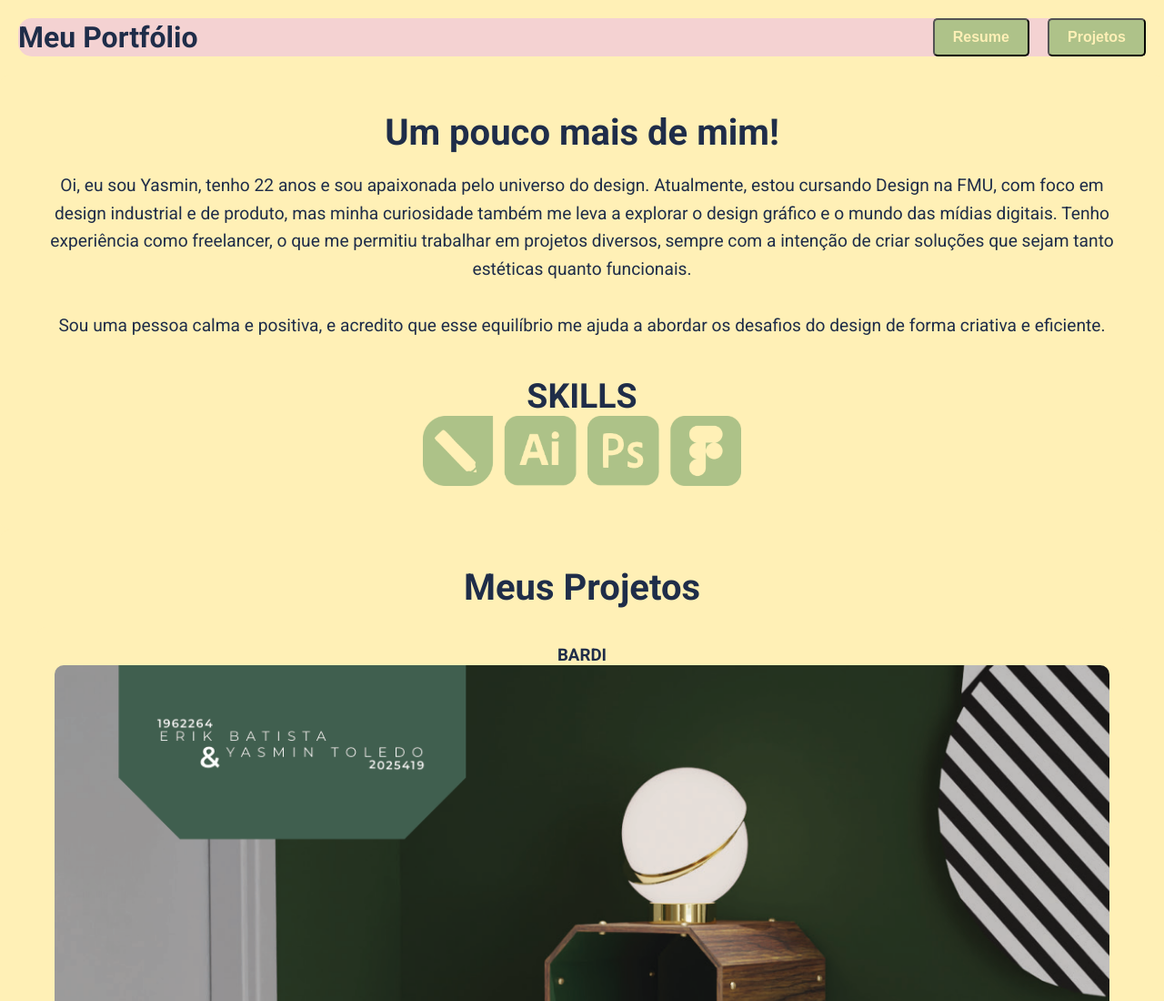
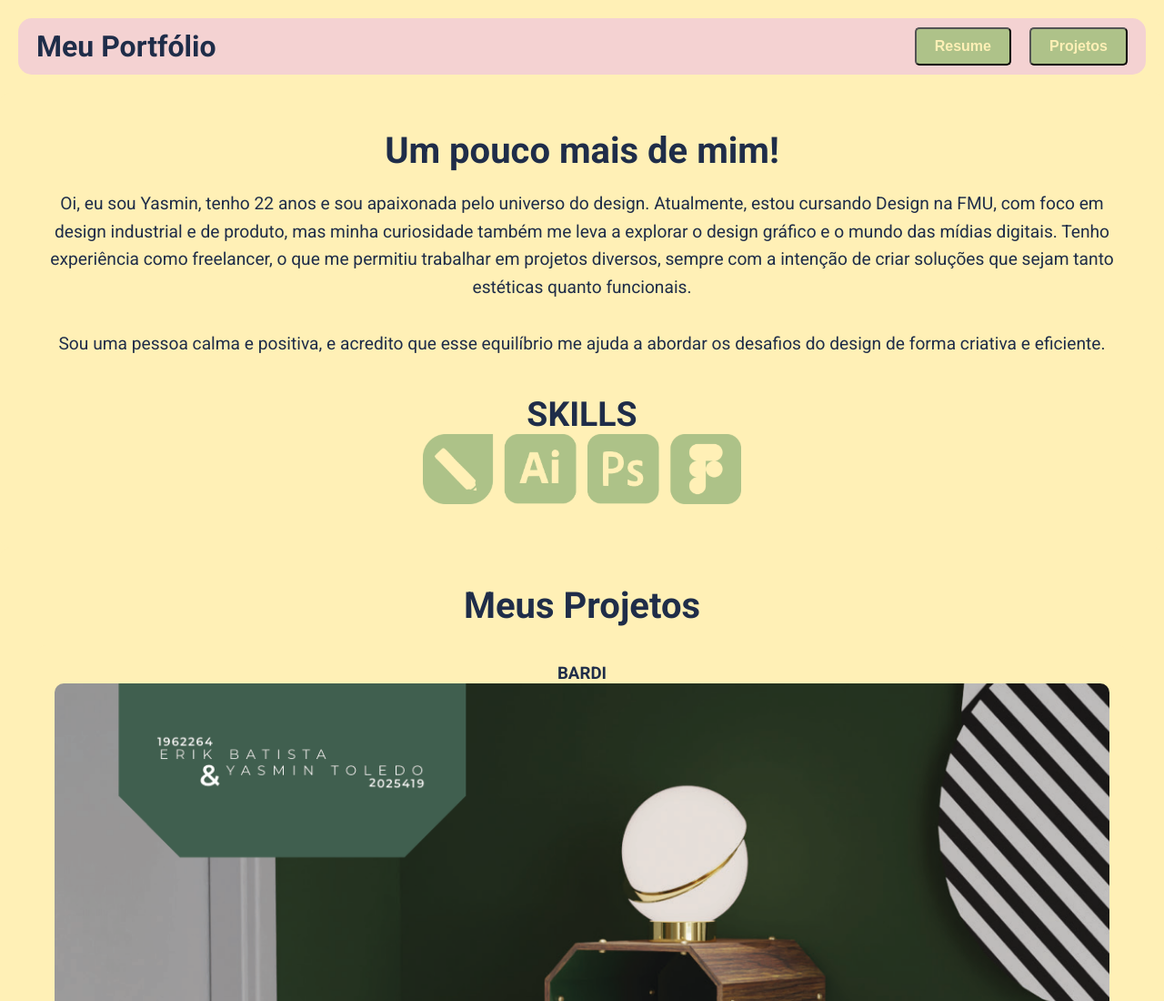
Before and after one commit to yasu160/portfolio-Yasmin-Toledo, a plain HTML site: page index.html in a window 1280 px wide. Shown: the top 1100 px of the page at 91% size. Drawn offline with Linux system fonts and the light colour scheme.

Commit message:
Update index.html

```diff
--- a/index.html
+++ b/index.html
@@ -5,7 +5,7 @@
         <meta name="viewport" content="width=device-width, initial-scale=1.0">
         <title>Meu Portfólio</title>
         <link href="https://fonts.googleapis.com/css2?family=Montserrat:wght@400;700&family=Roboto:wght@400;700&display=swap" rel="stylesheet">
-        <link rel="stylesheet" href="styles.css">
+        <link rel="stylesheet" href="css 2/styles.css">
     </head>
 <body>
   <!-- Header -->
```
